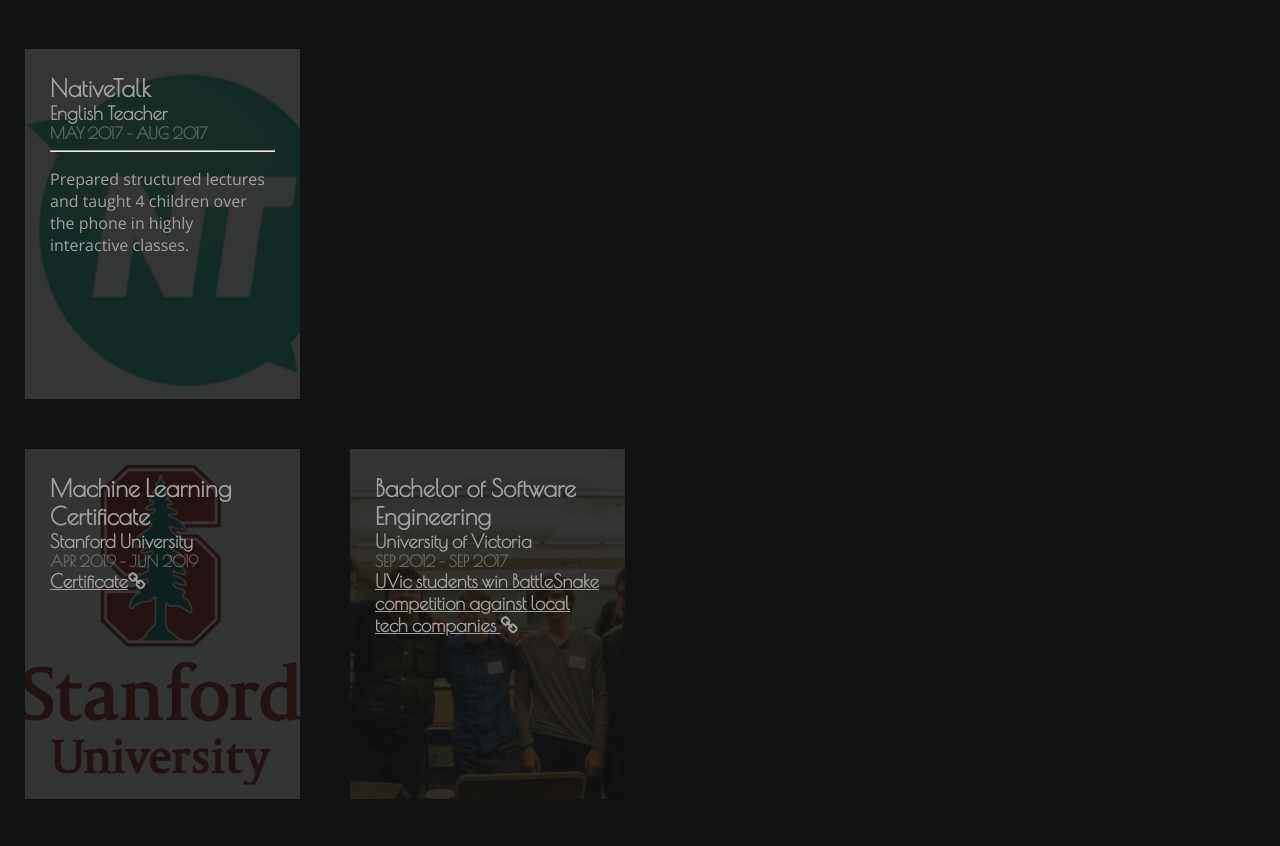
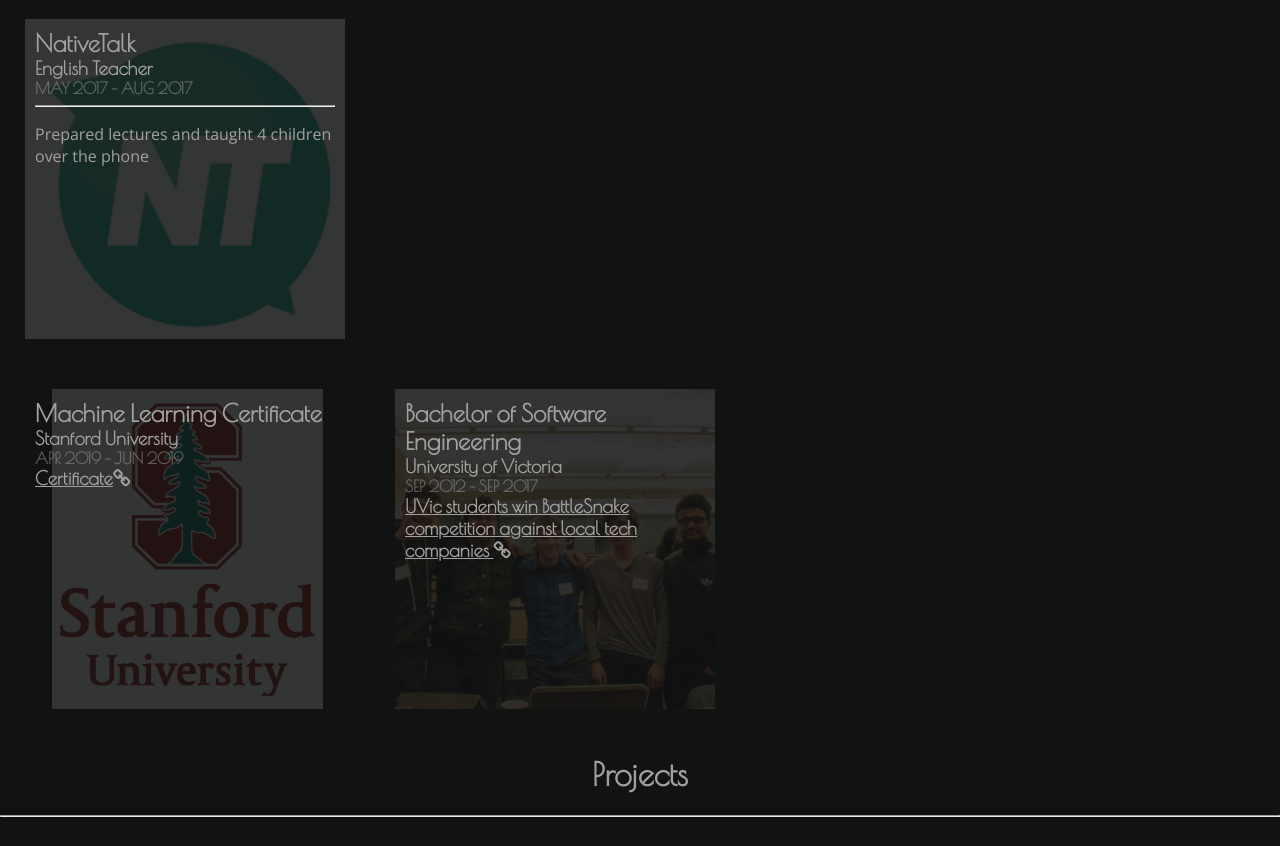
Before and after one commit to mitchellri/mitchellri.github.io, a PHP site: page /index.html in a window 1280 px wide. Shown: the part 1067-1913 px from the top of the page. Run offline with PHP 8.4, Linux system fonts and the light colour scheme; some libraries are stand-ins or nearby versions.

Commit message:
Updated card descriptions

```diff
--- a/css/style.css
+++ b/css/style.css
@@ -221,8 +221,8 @@
 
 div.cbox {
 	background-color: rgba(17, 18, 18, 0.85);
-	padding: 25px;
-	width: 225px;
+	padding: 10px;
+	width: 300px;
 	height:300px;
 	float:left;
 	transition: all 0.3s ease-in-out;
@@ -240,7 +240,7 @@
 	font-size: 15pt;
 }
 
-div.cbox  h2:hover,.cbox h4:hover{
+div.cbox  h2:hover{
 	transform: scale(1.01);
 }
 
--- a/index.html
+++ b/index.html
@@ -117,7 +117,7 @@
 					<h3>Business System Analyst</h3>
 					<h4>JUN 2017 - PRESENT</h4>
 					<hr></hr>
-					<p>Automated business solutions for large complex deals and management. Architected, designed, programmed an expandable and maintainable codebase utilizing data in existing TELUS databases using Javascript, PHP, SQL, HTML, and CSS.</p>
+					<p>Used JavaScript, PHP, Oracle in full lifecycle development of 3 enterprise web applications used nationally and cross-departmentally.</p>
 				</div>
 			</div>
 			<div class="cont" style="background: url('images/wd.jpg') no-repeat 30% 0%; background-size: auto 100%;">
@@ -126,7 +126,7 @@
 					<h3>HGA Developer</h3>
 					<h4>SEP 2016 - DEC 2016</h4>
 					<hr></hr>
-					<p>Translated and multithreaded image processing filters from a Cognex Quickbuild description to an existing C# project using Visual Studio 2013. Assisted in SQL database development.</p>
+					<p>Multithreaded image processing algorithms using C# and Cognex VisionPro to increase production line throughput.</p>
 				</div>
 			</div>
 			<div class="cont" style="background: url('images/ptt.png') no-repeat 30% 0%; background-size: auto 100%;">
@@ -136,7 +136,8 @@
 					<h4>SEP 2015 - MAY 2016</h4>
 					<a href="https://bcic.ca/news/success-stories/tech-co-op-success-stories-picture-this/"><h3><u>Tech Co-op Success Stories: Picture This <i class="fa fa-link"></i></h3></u></a>
 					<hr></hr>
-					<p>Automated business problems. Created and maintained web applications. Used Javascript, PHP, SQL, HTML and CSS. Performed quality assurance and created technical documentation.</p>
+					<p>Developed automated data fetching scripts with PHP and Linux to improve process efficiency.</p>
+					<p>Collaborated with designer to create 5 responsive websites using JavaScript, PHP, and utilizing Google Maps API</p>
 				</div>
 			</div>
 			<div class="cont" style="background: url('images/nativetalk.png') no-repeat 30% 0%; background-size: auto 100%;">
@@ -145,7 +146,7 @@
 					<h3>English Teacher</h3>
 					<h4>MAY 2017 - AUG 2017</h4>
 					<hr></hr>
-					<p>Prepared structured lectures and taught 4 children over the phone in highly interactive classes.</p>
+					<p>Prepared lectures and taught 4 children over the phone</p>
 				</div>
 			</div>
 		</div>
@@ -175,7 +176,8 @@
 				<div class="wow animate cbox fadein">
 					<h2>Unity Tilemap Generator</h2>
 					<h3 style="display:inline-block;">C#, Unity</h3>
-					<a href="https://github.com/mitchellri/unity-tilemap-generator"><i class="fa fa-link"></i></a>
+					<h4>SEP 2019 - PRESENT</h4>
+					<a href="https://github.com/mitchellri/unity-tilemap-generator"><u>Github</u><i class="fa fa-link"></i></a>
 					<hr></hr>
 					<p>Utilizes Perlin Noise, Fractional Brownian Motion, and A* algorithm to randomly generate natural worlds into tilemap components.</p>
 				</div>
@@ -185,8 +187,9 @@
 				<div class="wow animate cbox fadein">
 					<h2>Journalpets</h2>
 					<h3 style="display:inline-block;">NodeJS, React, Redux, PostgreSQL</h3>
+					<h4>JAN 2019 - MAR 2019</h4>
 					<hr></hr>
-					<p><b>Journalpets</b> is a full-stack web application project combining <a href="http://www.neopets.com/">Neopets</a> and writing journals, aiming to teach mental health practices to youth.</p>
+					<p>Full-stack web application combining <a href="http://www.neopets.com/">Neopets</a> and writing journals, aiming to teach mental health practices to youth.</p>
 				</div>
 			</div>
 
@@ -194,23 +197,26 @@
 				<div class="wow animate cbox fadein">
 					<h2>Little Fishes</h2>
 					<!-- <h3>LÖVE</h3> -->
-					<h3 style="display:inline-block;">Love2D</h3>
+					<h3 style="display:inline-block;">Lua, Love2D</h3>
+					<h4>SEP 2017 - DEC 2015</h4>
 					<a href="images/school.gif"><i class="fa fa-image"></i></a>
 					<a href="images/evolve.gif"><i class="fa fa-image"></i></a>
 					<hr></hr>
-					<p><b>Little Fishes</b> is an original arcade game set in the ocean, in which players grow and evolve competitively as the rest of the ecosystem grows and evolves around you.</p>
+					<p>Arcade styled game where players grow and evolve competitively with the rest of the ecosystem. Utilizes design patterns and object recycling.</p>
 				</div>
 			</div>
 
 			<div class="cont" style="background: url('images/4.gif') no-repeat 90% 0%; background-size: auto 100%;">
 				<div class="wow animate cbox fadein">
 					<h2>Surfer Dude</h2>
-					<h3 style="display:inline-block;">Love2D</h3>
-					<a href="https://github.com/mitchellri/Super-UVic-GameDev-Platformer-Jam"><i class="fa fa-link"></i></a>
+					<h3 style="display:inline-block;">Lua, Love2D</h3>
+					<h4>JUL 2015</h4>
+					<a href="https://github.com/mitchellri/Super-UVic-GameDev-Platformer-Jam"><u>Github</u><i class="fa fa-link"></i></a>
 					<a href="images/4.gif"><i class="fa fa-image"></i></a>
 					<a href="images/5.gif"><i class="fa fa-image"></i></a>
 					<hr></hr>
-					<p><b>Surfer Dude</b> was created independently in a 10 hour game jam. In <b>Surfer Dude</b> you have the ability to drop, carry, throw and mount your surfboard after you acquire it.</p>
+					<p>Platformer themed game jam submission made in 10 hours.</p>
+					<p>You have the ability to drop, carry, throw, and mount your surfboard after you acquire it.</p>
 				</div>
 			</div>
 
@@ -218,6 +224,7 @@
 				<div class="wow animate cbox fadein">
 					<h2>Battlesnake AI</h2>
 					<h3 style="display:inline-block;">Python</h3>
+					<h4>JUL 2015, JUL 2016</h4>
 					<a href="http://www.martlet.ca/news/uvic-students-win-battlesnake-competition-against-local-tech-companies/"><h3 style="color:black;"><u>UVic students win BattleSnake competition against local tech companies<i class="fa fa-link" style="float:none;"></i></h3></u></a><a href="https://github.com/mitchellri/snakes_on_a_plane"><h3 style="color:black;"><u>Code 2015<i class="fa fa-link" style="float:none;"></i></h3></u></a>
 					<a href="https://github.com/mitchellri/snakes_on_a_biplane"><h3 style="color:black;
 					"><u>Code 2016<i class="fa fa-link" style="float:none;"></i></h3></u></a>
```
